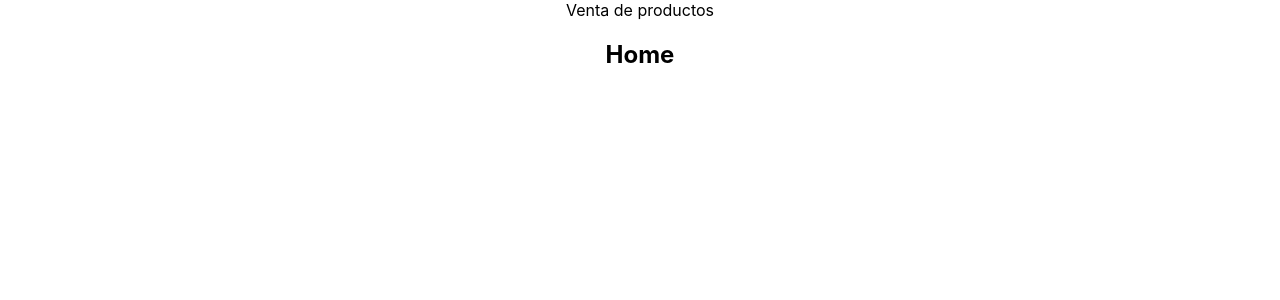
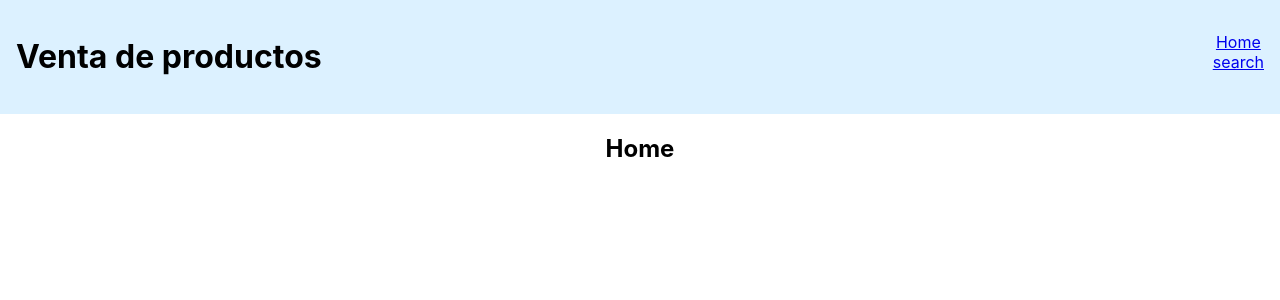
Before and after one commit to adrian1426/ReactJS_ReactRouterDomV6, a React (Create React App) app: page / in a window 1280 px wide. Shown: the top 300 px of the page. Built offline with nearby package versions, Linux system fonts and the light colour scheme.

Commit message:
Agregando navegación con Link y to

```diff
--- a/src/App.js
+++ b/src/App.js
@@ -1,12 +1,21 @@
 import Home from './components/Home';
 import Search from './components/Search';
-import { Route, Routes } from 'react-router-dom';
+import { Link, Route, Routes } from 'react-router-dom';
 import './App.css';
 
 function App() {
   return (
     <div className="App">
-      Venta de productos
+      <header>
+        <h1>Venta de productos</h1>
+        <nav>
+          <ul>
+            <li><Link to='/'>Home</Link></li>
+            <li><Link to='/search'>search</Link></li>
+          </ul>
+        </nav>
+      </header>
+
       <Routes>
         <Route path='/' element={<Home />} />
         <Route path='/search' element={<Search />} />
--- a/src/index.css
+++ b/src/index.css
@@ -11,3 +11,16 @@ code {
   font-family: source-code-pro, Menlo, Monaco, Consolas, 'Courier New',
     monospace;
 }
+
+header {
+  display: flex;
+  flex-direction: row;
+  align-content: center;
+  justify-content: space-between;
+  padding: 16px;
+  background: #dcf1ff;
+}
+
+nav ul {
+  list-style-type: none;
+}
```
